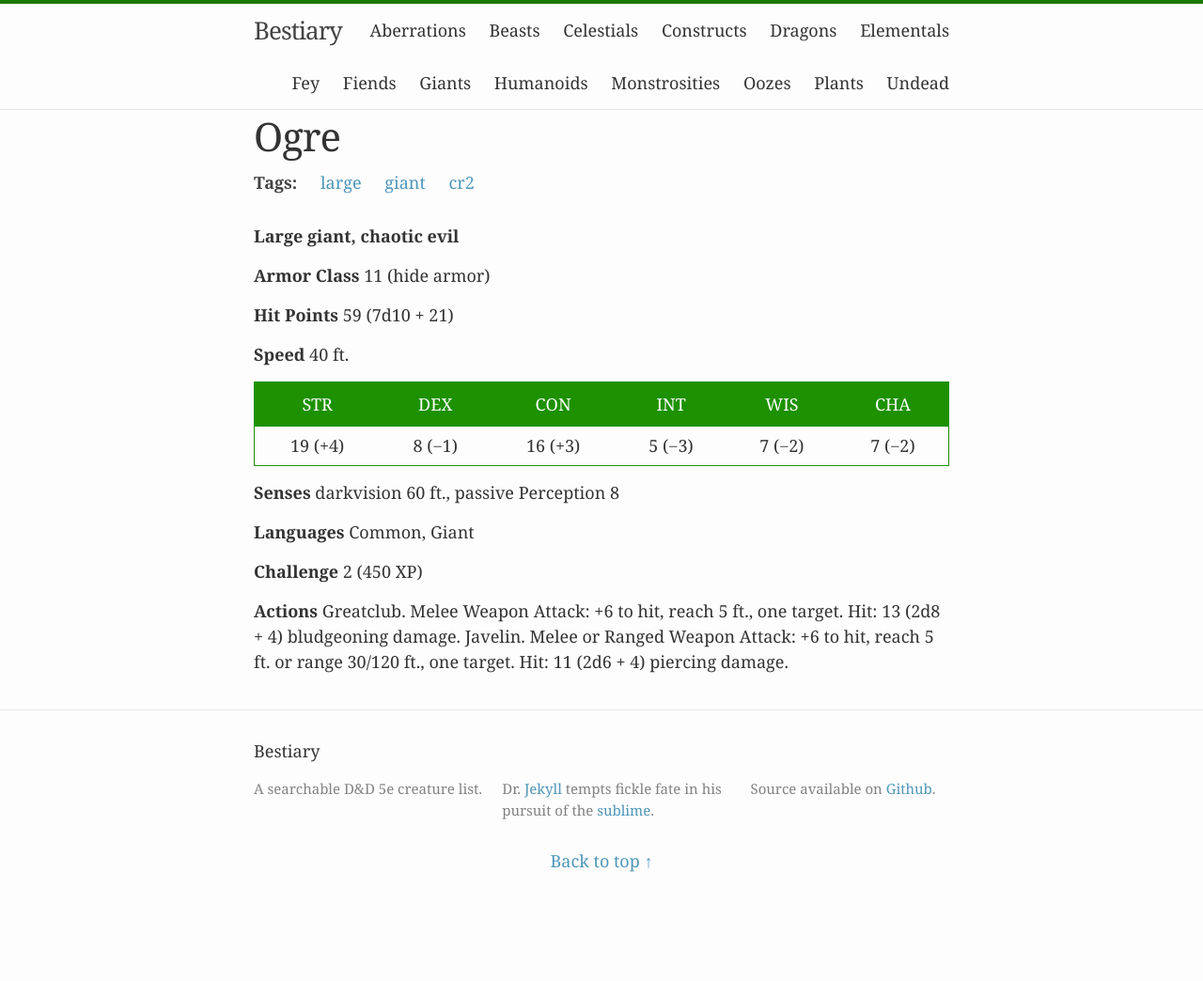
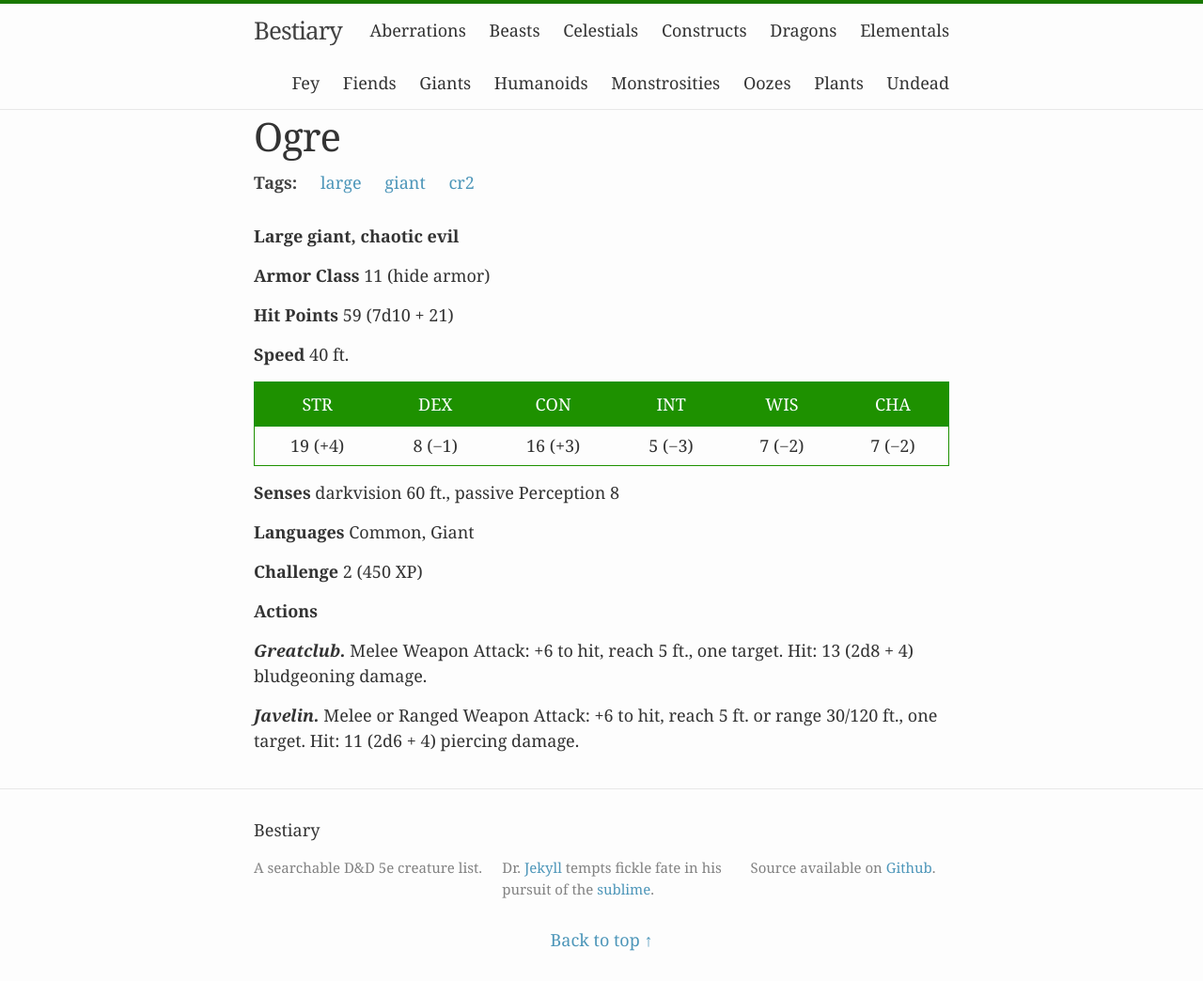
Before and after one commit to beaurancourt/bestiary, a Jekyll site: the page built from _posts/2016-02-29-ogre.markdown, in a window 1280 px wide. Shown: the whole page at 94% size. Built offline with Jekyll 4.4.1, drawn with Linux system fonts in a browser that asks for light colours; before the commit the page ends 960 px from its top, so only the background shows below that.

```diff
--- a/_posts/2016-02-29-ogre.markdown
+++ b/_posts/2016-02-29-ogre.markdown
@@ -23,4 +23,8 @@ tags: [large, giant, cr2]
 
 **Challenge** 2 (450 XP)
 
-**Actions** Greatclub. Melee Weapon Attack: +6 to hit, reach 5 ft., one target. Hit: 13 (2d8 + 4) bludgeoning damage. Javelin. Melee or Ranged Weapon Attack: +6 to hit, reach 5 ft. or range 30/120 ft., one target. Hit: 11 (2d6 + 4) piercing damage.
+**Actions**
+
+***Greatclub.*** Melee Weapon Attack: +6 to hit, reach 5 ft., one target. Hit: 13 (2d8 + 4) bludgeoning damage.
+
+***Javelin.*** Melee or Ranged Weapon Attack: +6 to hit, reach 5 ft. or range 30/120 ft., one target. Hit: 11 (2d6 + 4) piercing damage.
```
